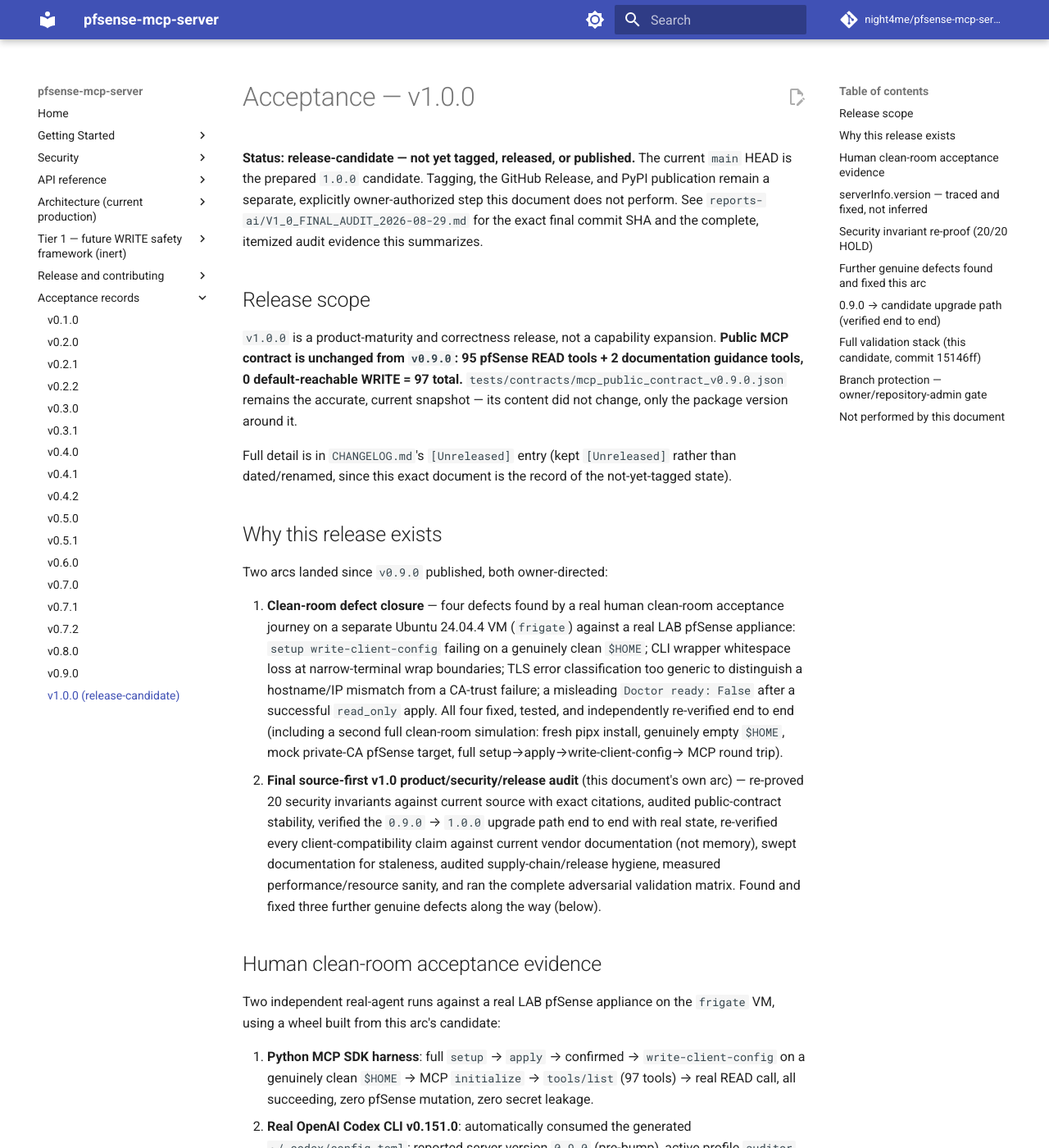
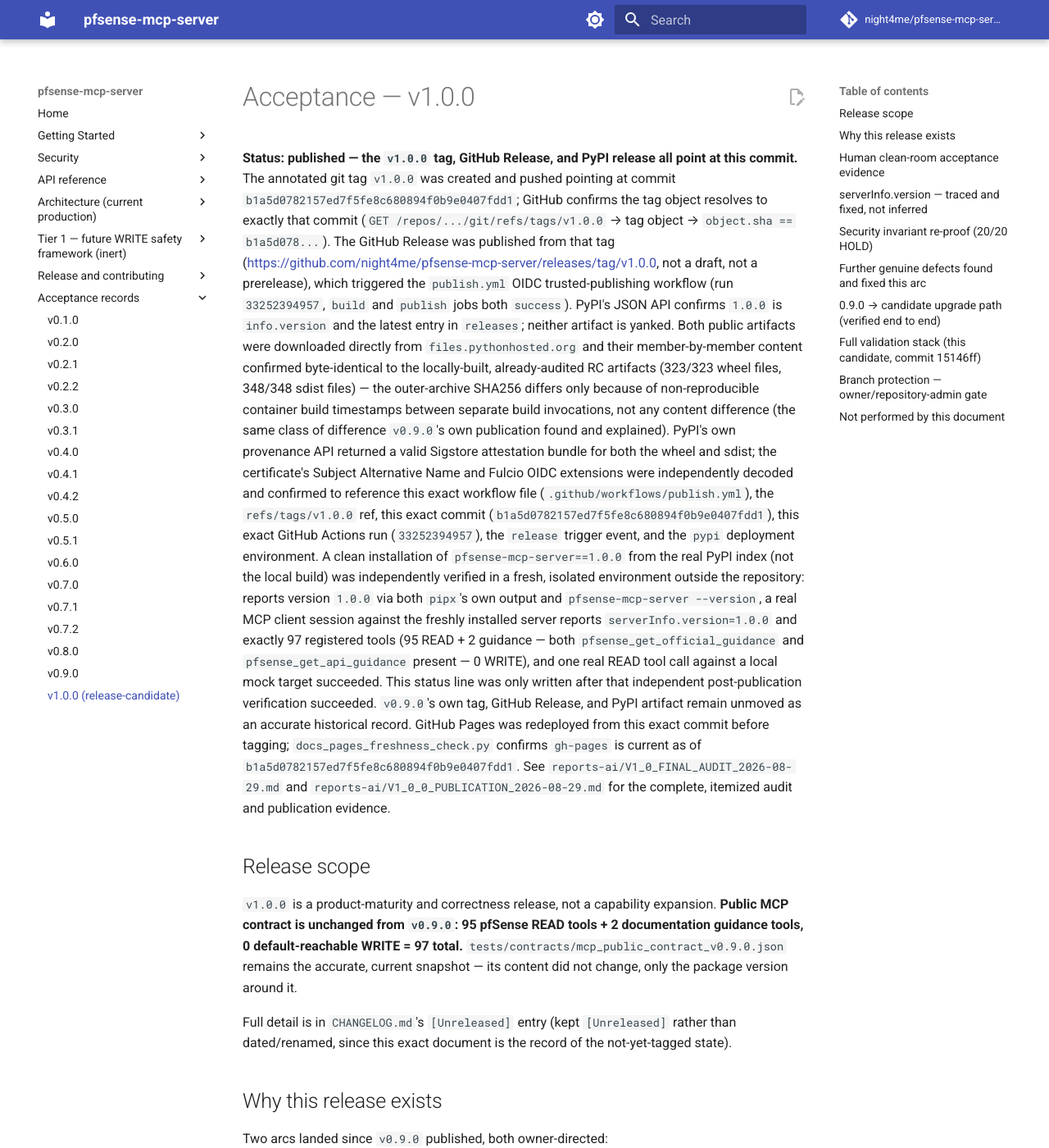
Before and after one commit to night4me/pfsense-mcp-server, an MkDocs documentation site: the page built from docs/ACCEPTANCE_v1.0.0.md, in a window 1280 px wide and 1400 px high. Shown: the whole window at 82% size. Built offline with MkDocs 1.6.1 and Material for MkDocs 9.7.7, drawn with Linux system fonts in a browser that asks for light colours; comment, search, counter and statistics services are not loaded.

Commit message:
docs: post-publish sync for v1.0.0 (published)
v1.0.0 was tagged (b1a5d0782157ed7f5fe8c680894f0b9e0407fdd1), released
on GitHub, and published to PyPI via trusted publishing -- all
independently verified (tag target, GitHub Release status, PyPI
JSON API, member-by-member wheel/sdist content parity against the
audited local build, Sigstore provenance certificate SAN/OIDC fields,
and a fresh install from real public PyPI reporting version 1.0.0 with
the correct 97-tool MCP contract). This commit performs only the
post-publish documentation/status synchronization the mission required
be deferred until that independent verification succeeded:

- docs/ACCEPTANCE_v1.0.0.md: release-candidate -> published, with the
  complete verification evidence.
- CHANGELOG.md: dated "## [1.0.0] - 2026-08-29" heading (restoring an
  empty [Unreleased] section above it).
- README.md: v0.9.0 -> v1.0.0 as the immutable production baseline.

See reports-ai/V1_0_0_PUBLICATION_2026-08-29.md for the complete,
itemized publication evidence.

Co-Authored-By: Claude Sonnet 5 <noreply@anthropic.com>
Claude-Session: https://claude.ai/code/session_01FctdZTKqbZoKYt8YY5TmzW

```diff
--- a/docs/ACCEPTANCE_v1.0.0.md
+++ b/docs/ACCEPTANCE_v1.0.0.md
@@ -1,11 +1,49 @@
 # Acceptance — v1.0.0
 
-**Status: release-candidate — not yet tagged, released, or published.**
-The current `main` HEAD is the prepared `1.0.0` candidate. Tagging, the
-GitHub Release, and PyPI publication remain a separate, explicitly
-owner-authorized step this document does not perform. See
-`reports-ai/V1_0_FINAL_AUDIT_2026-08-29.md` for the exact final commit
-SHA and the complete, itemized audit evidence this summarizes.
+**Status: published — the `v1.0.0` tag, GitHub Release, and PyPI release
+all point at this commit.** The annotated git tag `v1.0.0` was created
+and pushed pointing at commit
+`b1a5d0782157ed7f5fe8c680894f0b9e0407fdd1`; GitHub confirms the tag
+object resolves to exactly that commit
+(`GET /repos/.../git/refs/tags/v1.0.0` → tag object →
+`object.sha == b1a5d078...`). The GitHub Release was published from
+that tag (<https://github.com/night4me/pfsense-mcp-server/releases/tag/v1.0.0>,
+not a draft, not a prerelease), which triggered the `publish.yml` OIDC
+trusted-publishing workflow (run `33252394957`, `build` and `publish`
+jobs both `success`). PyPI's JSON API confirms `1.0.0` is `info.version`
+and the latest entry in `releases`; neither artifact is yanked. Both
+public artifacts were downloaded directly from `files.pythonhosted.org`
+and their member-by-member content confirmed byte-identical to the
+locally-built, already-audited RC artifacts (323/323 wheel files,
+348/348 sdist files) — the outer-archive SHA256 differs only because of
+non-reproducible container build timestamps between separate build
+invocations, not any content difference (the same class of difference
+`v0.9.0`'s own publication found and explained). PyPI's own provenance
+API returned a valid Sigstore attestation bundle for both the wheel and
+sdist; the certificate's Subject Alternative Name and Fulcio OIDC
+extensions were independently decoded and confirmed to reference this
+exact workflow file (`.github/workflows/publish.yml`), the
+`refs/tags/v1.0.0` ref, this exact commit
+(`b1a5d0782157ed7f5fe8c680894f0b9e0407fdd1`), this exact GitHub Actions
+run (`33252394957`), the `release` trigger event, and the `pypi`
+deployment environment. A clean installation of
+`pfsense-mcp-server==1.0.0` from the real PyPI index (not the local
+build) was independently verified in a fresh, isolated environment
+outside the repository: reports version `1.0.0` via both `pipx`'s own
+output and `pfsense-mcp-server --version`, a real MCP client session
+against the freshly installed server reports `serverInfo.version=1.0.0`
+and exactly 97 registered tools (95 READ + 2 guidance — both
+`pfsense_get_official_guidance` and `pfsense_get_api_guidance` present
+— 0 WRITE), and one real READ tool call against a local mock target
+succeeded. This status line was only written after that independent
+post-publication verification succeeded. `v0.9.0`'s own tag, GitHub
+Release, and PyPI artifact remain unmoved as an accurate historical
+record. GitHub Pages was redeployed from this exact commit before
+tagging; `docs_pages_freshness_check.py` confirms `gh-pages` is current
+as of `b1a5d0782157ed7f5fe8c680894f0b9e0407fdd1`. See
+`reports-ai/V1_0_FINAL_AUDIT_2026-08-29.md` and
+`reports-ai/V1_0_0_PUBLICATION_2026-08-29.md` for the complete,
+itemized audit and publication evidence.
 
 ## Release scope
 
```
Also changed, not shown: CHANGELOG.md (+3 -3 lines), README.md (+15 -12 lines).
